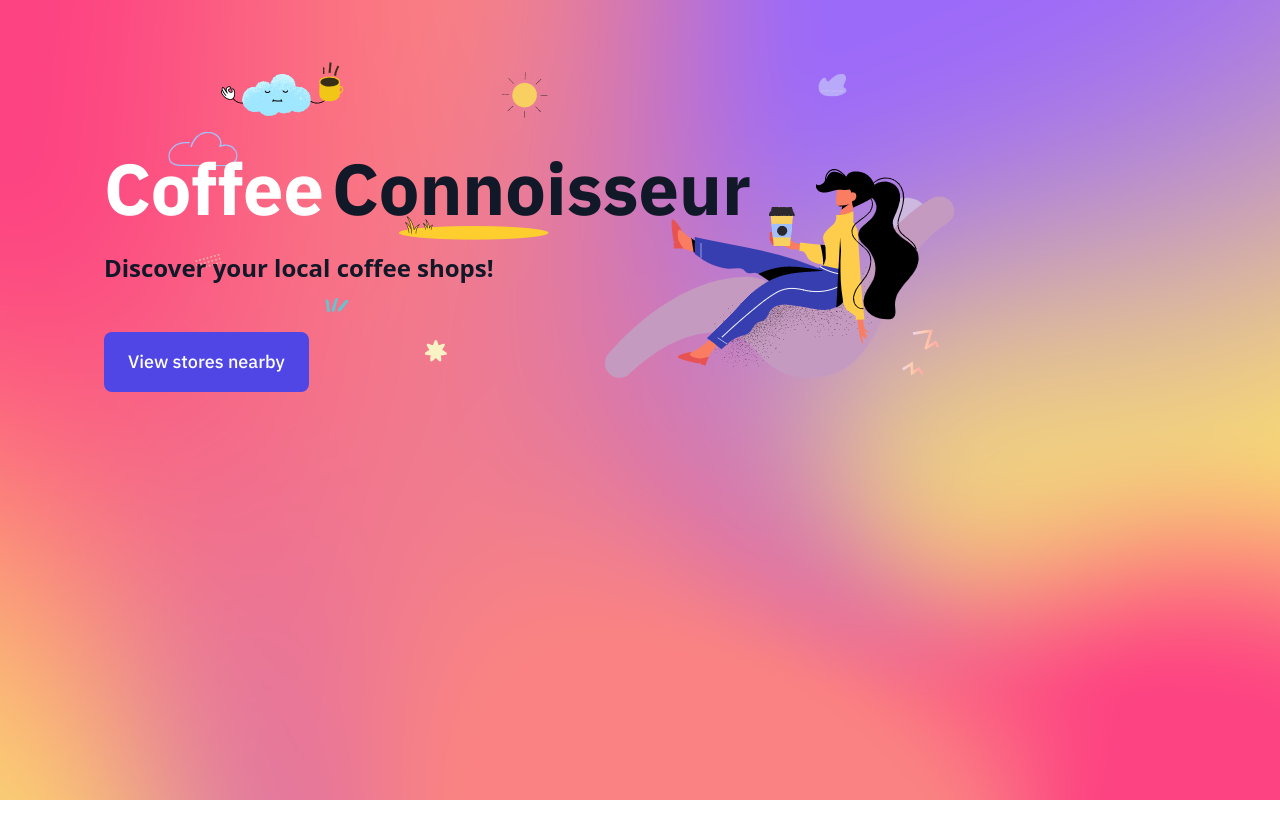
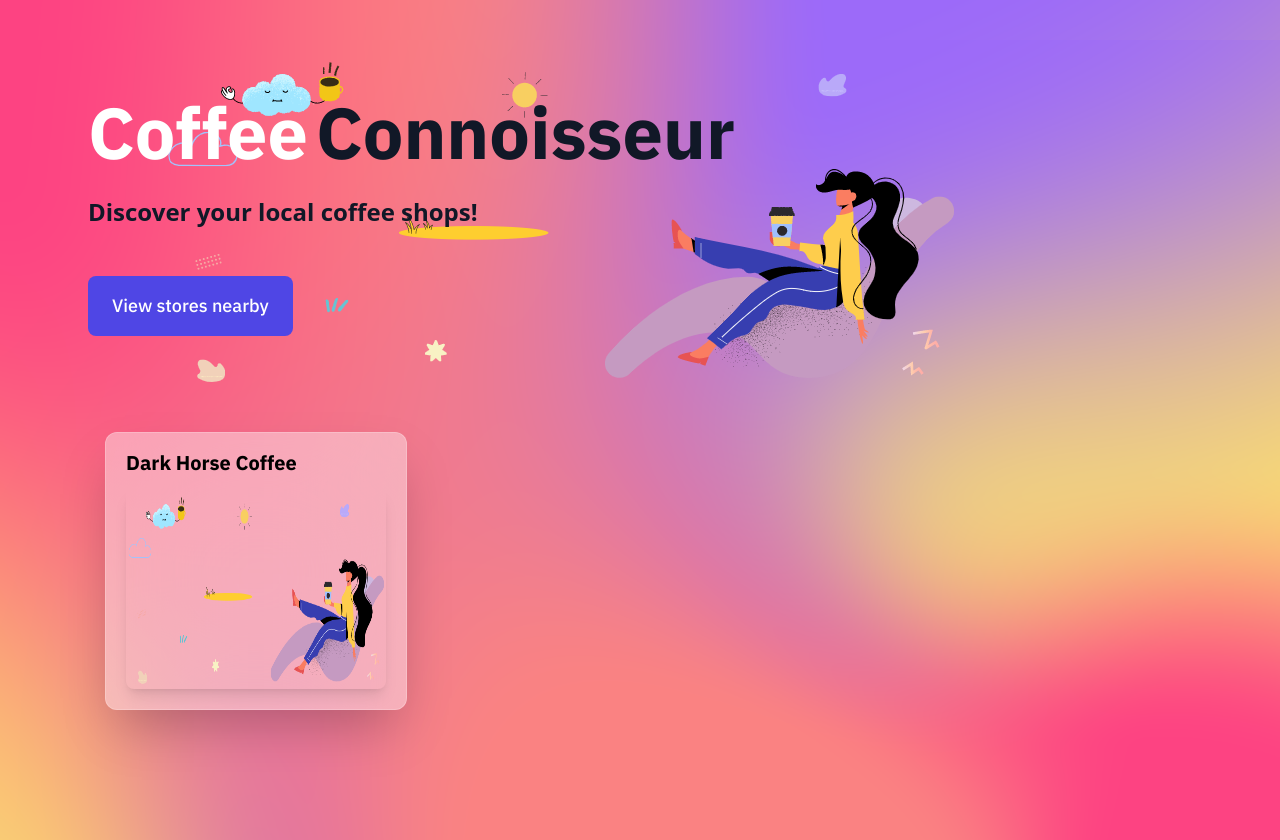
Before and after one commit to dbobe/nextjs-coffee-shop, a Next.js app: page / in a window 1280 px wide. Before the commit the page ends 800 px from the top, so only its background shows below. Built offline with nearby package versions, Linux system fonts and the light colour scheme.

Commit message:
Component card

```diff
--- /dev/null
+++ b/src/app/coffee-store/[id]/page.tsx
@@ -0,0 +1,17 @@
+import Link from "next/link";
+import React from "react";
+
+export default function Page(props: { params: { id: string } }) {
+  const {
+    params: { id },
+  } = props;
+  return (
+    <div className="h-full pb-80">
+      <div className="m-auto grid max-w-full px-12 py-12 lg:max-w-6xl lg:grid-cols-2 lg:gap-4">
+        <div className="mb-2 mt-24 text-lg font-bold">
+          <Link href="/">← Back to Home</Link>
+        </div>
+      </div>
+    </div>
+  );
+}
--- /dev/null
+++ b/src/app/coffee-store/page.tsx
@@ -0,0 +1,5 @@
+import React from "react";
+
+export default function Page() {
+  return <div>Coffee Store Page</div>;
+}
--- a/src/app/page.tsx
+++ b/src/app/page.tsx
@@ -1,10 +1,21 @@
 import Banner from "@/components/banner.client";
+import Card from "@/components/card.server";
 import Image from "next/image";
 
 export default function Home() {
+  const coffeeStoreId = "dark-horse-coffee";
   return (
-    <main className="flex min-h-screen flex-col items-center justify-between p-24">
-      <Banner />
-    </main>
+    <div className="mb-56">
+      <main className="mx-auto mt-10 max-w-6xl px-4">
+        <Banner />
+        <div className="grid grid-cols-1 gap-4 md:grid-cols-2 md:gap-6 lg:grid-cols-3 lg:gap-8">
+          <Card
+            name="Dark Horse Coffee"
+            imgUrl="/images/hero-image.png"
+            href={`/coffee-store/${coffeeStoreId}`}
+          />
+        </div>
+      </main>
+    </div>
   );
 }
--- /dev/null
+++ b/src/components/card.server.tsx
@@ -0,0 +1,31 @@
+import Image from "next/image";
+import Link from "next/link";
+
+type CardType = {
+  name: string;
+  imgUrl: string;
+  href: string;
+};
+
+export default function Card({ name, imgUrl, href }: CardType) {
+  return (
+    <Link href={href} className="m-auto rounded-xl border-gray-400 shadow-2xl">
+      <div className="glass min-h-[200px] rounded-xl px-5 pb-5 pt-1 backdrop-blur-3xl">
+        <div className="my-3">
+          <h2 className="w-64 text-ellipsis whitespace-nowrap text-xl font-bold">
+            {name}
+          </h2>
+        </div>
+        <div>
+          <Image
+            className="max-h-[200px] min-h-[200px] rounded-lg shadow-lg"
+            src={imgUrl}
+            alt={name}
+            width={260}
+            height={160}
+          />
+        </div>
+      </div>
+    </Link>
+  );
+}
--- a/tailwind.config.ts
+++ b/tailwind.config.ts
@@ -16,6 +16,7 @@ const config: Config = {
           951: "rgba(79,70, 229, 1)",
         },
         gray: {
+          950: 'hsla(0, 0%, 100%, 0.7)',
           951: "hsla(0, 0%, 100%, 0.4)",
           952: "#373b64"
         }
```
